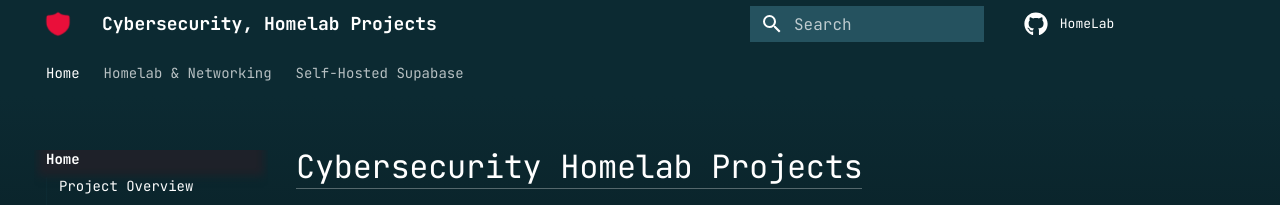
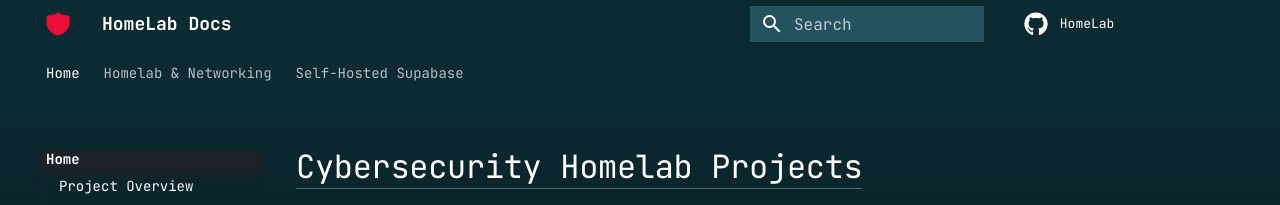
Before and after one commit to AyanQuadri/HomeLab, an MkDocs documentation site: the page built from docs/index.md, in a window 1280 px wide. Shown: the top 205 px of the page. Built offline with MkDocs 1.6.1 and Material for MkDocs 9.7.7, drawn with Linux system fonts in a browser that asks for light colours; comment, search, counter and statistics services are not loaded; the version menu is left out.

Commit message:
update site name

```diff
--- a/mkdocs.yml
+++ b/mkdocs.yml
@@ -1,5 +1,5 @@
 # MkDocs Configuration
-site_name: "Cybersecurity, Homelab Projects"
+site_name: "HomeLab Docs"
 site_description: "Documentation for my cybersecurity homelab and self-hosted infrastructure projects"
 site_author: "Ayan Quadri"
 site_url: "https://AyanQuadri.github.io/HomeLab"
```
